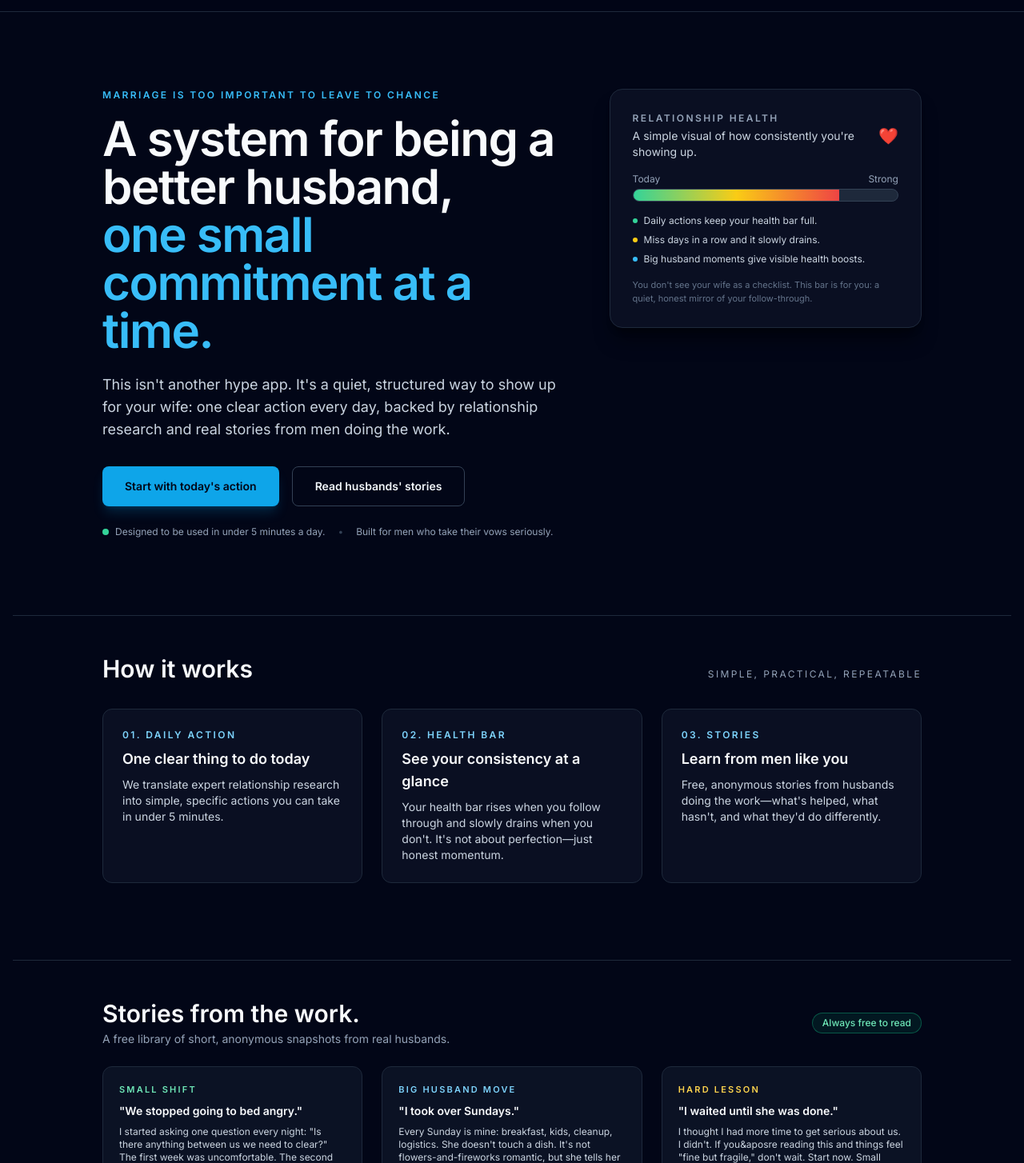
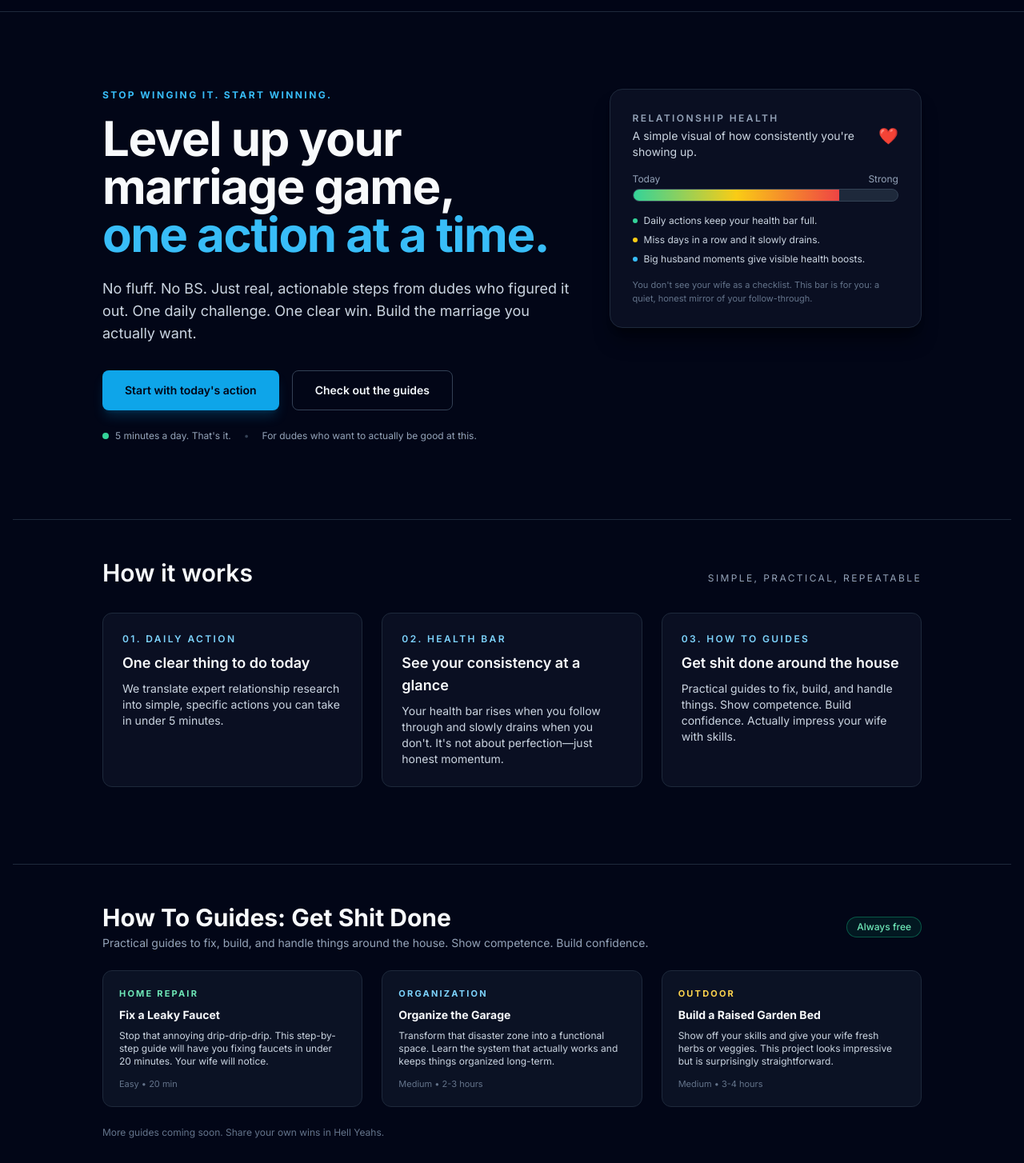
Before and after one commit to loo83gh22-droid/Husband-Daily-Tips, a Next.js app: page / in a window 1280 px wide. Shown: the part 56-1510 px from the top of the page at 80% size. Built offline with nearby package versions, Linux system fonts and the light colour scheme; no server answers.

Commit message:
Rebrand: Update theme to be more raw/powerful/fun, rename Deep Thoughts to Hell Yeahs, Stories to How To Guides

```diff
--- /dev/null
+++ b/app/dashboard/how-to-guides/page.tsx
@@ -0,0 +1,113 @@
+import { getSession } from '@auth0/nextjs-auth0';
+import { redirect } from 'next/navigation';
+import DashboardNav from '@/components/DashboardNav';
+
+export default async function HowToGuidesPage() {
+  const session = await getSession();
+
+  if (!session?.user) {
+    redirect('/api/auth/login');
+  }
+
+  // Sample guides - in the future these could come from a database
+  const guides = [
+    {
+      id: 1,
+      title: 'Fix a Leaky Faucet Like a Pro',
+      excerpt:
+        'Stop that annoying drip-drip-drip. This step-by-step guide will have you fixing faucets in under 20 minutes. Your wife will notice, and you\'ll feel like a boss.',
+      category: 'Home Repair',
+      difficulty: 'Easy',
+      time: '20 min',
+    },
+    {
+      id: 2,
+      title: 'Organize the Garage (Without Losing Your Mind)',
+      excerpt:
+        'Transform that disaster zone into a functional space. Learn the system that actually works and keeps things organized long-term.',
+      category: 'Organization',
+      difficulty: 'Medium',
+      time: '2-3 hours',
+    },
+    {
+      id: 3,
+      title: 'Build a Simple Raised Garden Bed',
+      excerpt:
+        'Show off your skills and give your wife fresh herbs or veggies. This project looks impressive but is surprisingly straightforward.',
+      category: 'Outdoor',
+      difficulty: 'Medium',
+      time: '3-4 hours',
+    },
+    {
+      id: 4,
+      title: 'Deep Clean the Oven (The Right Way)',
+      excerpt:
+        'No harsh chemicals, no hours of scrubbing. The method that actually works and doesn\'t make you want to throw the oven out the window.',
+      category: 'Cleaning',
+      difficulty: 'Easy',
+      time: '45 min',
+    },
+    {
+      id: 5,
+      title: 'Install a Smart Thermostat',
+      excerpt:
+        'Save money, impress your wife, and control the temperature from your phone. This upgrade pays for itself and makes you look tech-savvy.',
+      category: 'Smart Home',
+      difficulty: 'Medium',
+      time: '1 hour',
+    },
+  ];
+
+  return (
+    <div className="min-h-screen bg-slate-950">
+      <DashboardNav />
+
+      <main className="container mx-auto px-4 py-8 md:py-10">
+        <div className="max-w-4xl mx-auto">
+          <div className="mb-8">
+            <h1 className="text-3xl md:text-4xl font-bold text-slate-50 mb-2">
+              🔧 How To Guides
+            </h1>
+            <p className="text-slate-400 text-sm md:text-base">
+              Practical guides to help you handle things around the house. Build confidence, show
+              competence, and actually get stuff done.
+            </p>
+          </div>
+
+          <div className="space-y-6">
+            {guides.map((guide) => (
+              <article
+                key={guide.id}
+                className="bg-slate-900/80 border border-slate-800 rounded-xl p-6 md:p-8 hover:border-primary-500/50 transition-colors"
+              >
+                <div className="flex items-start justify-between mb-4">
+                  <div className="flex-1">
+                    <div className="flex items-center gap-2 mb-2">
+                      <span className="inline-block px-3 py-1 bg-primary-500/10 text-primary-300 text-xs font-semibold rounded-full">
+                        {guide.category}
+                      </span>
+                      <span className="text-xs text-slate-500">
+                        {guide.difficulty} • {guide.time}
+                      </span>
+                    </div>
+                    <h2 className="text-xl md:text-2xl font-bold text-slate-50 mb-2">
+                      {guide.title}
+                    </h2>
+                  </div>
+                </div>
+
+                <p className="text-slate-300 leading-relaxed">{guide.excerpt}</p>
+              </article>
+            ))}
+          </div>
+
+          <div className="mt-12 bg-slate-900/50 border border-slate-800 rounded-xl p-6 text-center">
+            <p className="text-slate-400 text-sm">
+              More guides coming soon. Share your own wins in Hell Yeahs.
+            </p>
+          </div>
+        </div>
+      </main>
+    </div>
+  );
+}
--- a/app/dashboard/journal/page.tsx
+++ b/app/dashboard/journal/page.tsx
@@ -145,7 +145,7 @@ export default async function JournalPage() {
                       </div>
                       {isShared && (
                         <span className="text-xs px-2 py-1 bg-primary-500/20 text-primary-300 rounded-full border border-primary-500/30">
-                          Shared to Deep Thoughts
+                          Shared to Hell Yeahs
                         </span>
                       )}
                     </div>
--- a/app/dashboard/page.tsx
+++ b/app/dashboard/page.tsx
@@ -256,9 +256,9 @@ export default async function Dashboard() {
                 <h2 className="text-2xl md:text-3xl font-semibold text-slate-50">
                   Today&apos;s action
                 </h2>
-                <p className="text-xs text-slate-400 mt-1">
-                  One concrete step to move your marriage in the right direction.
-                </p>
+                    <p className="text-xs text-slate-400 mt-1">
+                      One concrete step to level up your marriage game.
+                    </p>
               </div>
               <div className="hidden md:flex flex-col items-end text-xs text-slate-400">
                 <span>Logged in as</span>
--- a/app/page.tsx
+++ b/app/page.tsx
@@ -30,10 +30,10 @@ export default async function Home() {
 
           <div className="flex items-center gap-3">
             <Link
-              href="#stories"
+              href="#how-to-guides"
               className="hidden md:inline-flex text-sm text-slate-300 hover:text-white transition-colors"
             >
-              Stories
+              How To Guides
             </Link>
             <Link
               href="#how-it-works"
@@ -55,17 +55,16 @@ export default async function Home() {
       <main className="container mx-auto px-4 py-16 md:py-24">
         <div className="max-w-5xl mx-auto grid md:grid-cols-[3fr,2fr] gap-12 items-start">
           <div>
-            <p className="text-xs font-semibold tracking-[0.2em] text-primary-400 uppercase mb-4">
-              MARRIAGE IS TOO IMPORTANT TO LEAVE TO CHANCE
+            <p className="text-xs font-bold tracking-[0.2em] text-primary-400 uppercase mb-4">
+              STOP WINGING IT. START WINNING.
             </p>
-            <h1 className="text-4xl md:text-5xl lg:text-6xl font-semibold text-slate-50 tracking-tight mb-6">
-              A system for being a better husband,
-              <span className="block text-primary-400">one small commitment at a time.</span>
+            <h1 className="text-4xl md:text-5xl lg:text-6xl font-bold text-slate-50 tracking-tight mb-6">
+              Level up your marriage game,
+              <span className="block text-primary-400">one action at a time.</span>
             </h1>
             <p className="text-base md:text-lg text-slate-300 leading-relaxed mb-8 max-w-2xl">
-              This isn&apos;t another hype app. It&apos;s a quiet, structured way to
-              show up for your wife: one clear action every day, backed by relationship
-              research and real stories from men doing the work.
+              No fluff. No BS. Just real, actionable steps from dudes who figured it out.
+              One daily challenge. One clear win. Build the marriage you actually want.
             </p>
 
             <div className="flex flex-col sm:flex-row gap-4 mb-6">
@@ -76,20 +75,20 @@ export default async function Home() {
                 Start with today&apos;s action
               </Link>
               <Link
-                href="#stories"
+                href="#how-to-guides"
                 className="inline-flex items-center justify-center px-7 py-3.5 rounded-lg border border-slate-700 text-sm font-semibold text-slate-100 hover:bg-slate-900 transition-colors"
               >
-                Read husbands&apos; stories
+                Check out the guides
               </Link>
             </div>
 
             <div className="flex flex-wrap items-center gap-4 text-xs text-slate-400">
               <div className="flex items-center gap-2">
                 <span className="inline-flex h-2 w-2 rounded-full bg-emerald-400" />
-                <span>Designed to be used in under 5 minutes a day.</span>
+                <span>5 minutes a day. That&apos;s it.</span>
               </div>
               <span className="hidden md:inline text-slate-700">•</span>
-              <span>Built for men who take their vows seriously.</span>
+              <span>For dudes who want to actually be good at this.</span>
             </div>
           </div>
 
@@ -186,93 +185,89 @@ export default async function Home() {
 
               <div className="bg-slate-900/60 border border-slate-800 rounded-xl p-6">
                 <p className="text-xs font-semibold text-primary-300 mb-2 uppercase tracking-[0.2em]">
-                  03. Stories
+                  03. How To Guides
                 </p>
                 <h3 className="text-lg font-semibold text-slate-50 mb-2">
-                  Learn from men like you
+                  Get shit done around the house
                 </h3>
                 <p className="text-sm text-slate-300">
-                  Free, anonymous stories from husbands doing the work—what&apos;s helped, what hasn&apos;t,
-                  and what they&apos;d do differently.
+                  Practical guides to fix, build, and handle things. Show competence. Build confidence.
+                  Actually impress your wife with skills.
                 </p>
               </div>
             </div>
           </div>
         </section>
 
-        {/* Stories Section (Free) */}
+        {/* How To Guides Section (Free) */}
         <section
-          id="stories"
+          id="how-to-guides"
           className="mt-24 border-t border-slate-800 pt-12 pb-8"
         >
           <div className="max-w-5xl mx-auto">
             <div className="flex items-center justify-between mb-6">
               <div>
-                <h2 className="text-2xl md:text-3xl font-semibold text-slate-50 mb-1">
-                  Stories from the work.
+                <h2 className="text-2xl md:text-3xl font-bold text-slate-50 mb-1">
+                  How To Guides: Get Shit Done
                 </h2>
                 <p className="text-sm text-slate-400">
-                  A free library of short, anonymous snapshots from real husbands.
+                  Practical guides to fix, build, and handle things around the house. Show competence. Build confidence.
                 </p>
               </div>
               <span className="hidden md:inline-flex rounded-full bg-emerald-500/10 border border-emerald-500/40 px-3 py-1 text-xs font-medium text-emerald-300">
-                Always free to read
+                Always free
               </span>
             </div>
 
             <div className="grid md:grid-cols-3 gap-6">
-              <article className="bg-slate-900/70 border border-slate-800 rounded-xl p-5 flex flex-col">
-                <p className="text-[11px] font-semibold text-emerald-300 uppercase tracking-[0.2em] mb-2">
-                  SMALL SHIFT
+              <article className="bg-slate-900/70 border border-slate-800 rounded-xl p-5 flex flex-col hover:border-primary-500/50 transition-colors">
+                <p className="text-[11px] font-bold text-emerald-300 uppercase tracking-[0.2em] mb-2">
+                  HOME REPAIR
                 </p>
-                <h3 className="text-sm font-semibold text-slate-50 mb-2">
-                  &quot;We stopped going to bed angry.&quot;
+                <h3 className="text-sm font-bold text-slate-50 mb-2">
+                  Fix a Leaky Faucet
                 </h3>
                 <p className="text-xs text-slate-300 mb-3 flex-1">
-                  I started asking one question every night: &quot;Is there anything between us we need to clear?&quot;
-                  The first week was uncomfortable. The second week felt lighter than our last two years.
+                  Stop that annoying drip-drip-drip. This step-by-step guide will have you fixing faucets in under 20 minutes. Your wife will notice.
                 </p>
                 <p className="text-[11px] text-slate-500">
-                  Husband, 36 · married 9 years · 2 kids
+                  Easy • 20 min
                 </p>
               </article>
 
-              <article className="bg-slate-900/70 border border-slate-800 rounded-xl p-5 flex flex-col">
-                <p className="text-[11px] font-semibold text-sky-300 uppercase tracking-[0.2em] mb-2">
-                  BIG HUSBAND MOVE
+              <article className="bg-slate-900/70 border border-slate-800 rounded-xl p-5 flex flex-col hover:border-primary-500/50 transition-colors">
+                <p className="text-[11px] font-bold text-sky-300 uppercase tracking-[0.2em] mb-2">
+                  ORGANIZATION
                 </p>
-                <h3 className="text-sm font-semibold text-slate-50 mb-2">
-                  &quot;I took over Sundays.&quot;
+                <h3 className="text-sm font-bold text-slate-50 mb-2">
+                  Organize the Garage
                 </h3>
                 <p className="text-xs text-slate-300 mb-3 flex-1">
-                  Every Sunday is mine: breakfast, kids, cleanup, logistics. She doesn&apos;t touch a dish.
-                  It&apos;s not flowers-and-fireworks romantic, but she tells her friends about it every week.
+                  Transform that disaster zone into a functional space. Learn the system that actually works and keeps things organized long-term.
                 </p>
                 <p className="text-[11px] text-slate-500">
-                  Husband, 41 · married 12 years · 3 kids
+                  Medium • 2-3 hours
                 </p>
               </article>
 
-              <article className="bg-slate-900/70 border border-slate-800 rounded-xl p-5 flex flex-col">
-                <p className="text-[11px] font-semibold text-amber-300 uppercase tracking-[0.2em] mb-2">
-                  HARD LESSON
+              <article className="bg-slate-900/70 border border-slate-800 rounded-xl p-5 flex flex-col hover:border-primary-500/50 transition-colors">
+                <p className="text-[11px] font-bold text-amber-300 uppercase tracking-[0.2em] mb-2">
+                  OUTDOOR
                 </p>
-                <h3 className="text-sm font-semibold text-slate-50 mb-2">
-                  &quot;I waited until she was done.&quot;
+                <h3 className="text-sm font-bold text-slate-50 mb-2">
+                  Build a Raised Garden Bed
                 </h3>
                 <p className="text-xs text-slate-300 mb-3 flex-1">
-                  I thought I had more time to get serious about us. I didn&apos;t. If you&aposre reading this and
-                  things feel &quot;fine but fragile,&quot; don&apos;t wait. Start now. Small things matter.
+                  Show off your skills and give your wife fresh herbs or veggies. This project looks impressive but is surprisingly straightforward.
                 </p>
                 <p className="text-[11px] text-slate-500">
-                  Husband, 48 · divorced · choosing to show up differently
+                  Medium • 3-4 hours
                 </p>
               </article>
             </div>
 
             <p className="mt-6 text-xs text-slate-500">
-              Stories are anonymous, lightly edited for clarity, and never sold. Future versions of this app
-              will let you submit your own.
+              More guides coming soon. Share your own wins in Hell Yeahs.
             </p>
           </div>
         </section>
--- a/components/DashboardNav.tsx
+++ b/components/DashboardNav.tsx
@@ -9,8 +9,8 @@ export default function DashboardNav() {
   const navLinks = [
     { href: '/dashboard', label: 'Dashboard', icon: '📊' },
     { href: '/dashboard/challenges', label: 'Challenges', icon: '🎯' },
-    { href: '/dashboard/stories', label: 'Stories', icon: '📖' },
-    { href: '/dashboard/deep-thoughts', label: 'Deep Thoughts', icon: '💭' },
+    { href: '/dashboard/how-to-guides', label: 'How To Guides', icon: '🔧' },
+    { href: '/dashboard/hell-yeahs', label: 'Hell Yeahs', icon: '💪' },
     { href: '/dashboard/badges', label: 'Badges', icon: '🏆' },
     { href: '/dashboard/journal', label: 'Journal', icon: '📝' },
   ];
@@ -27,7 +27,7 @@ export default function DashboardNav() {
               <h1 className="text-sm font-semibold tracking-wide text-slate-100">
                 Husband Daily Tips
               </h1>
-              <p className="text-[11px] text-slate-500">Daily structure, not pressure.</p>
+              <p className="text-[11px] text-slate-500">Level up your marriage game.</p>
             </div>
           </Link>
 
--- a/components/ReflectionModal.tsx
+++ b/components/ReflectionModal.tsx
@@ -100,7 +100,7 @@ export default function ReflectionModal({
               disabled={isSubmitting}
             />
             <label htmlFor="shareToForum" className="text-sm text-slate-300 cursor-pointer">
-              <span className="font-medium">Share to Deep Thoughts</span>
+              <span className="font-medium">Share to Hell Yeahs</span>
               <span className="block text-xs text-slate-500 mt-1">
                 Other members can see this (anonymously) and comment. Help others learn from your
                 experience.
```
Also changed, not shown: app/dashboard/hell-yeahs/page.tsx (added, +72 -0 lines), components/DailyTipCard.tsx (+4 -4 lines).
